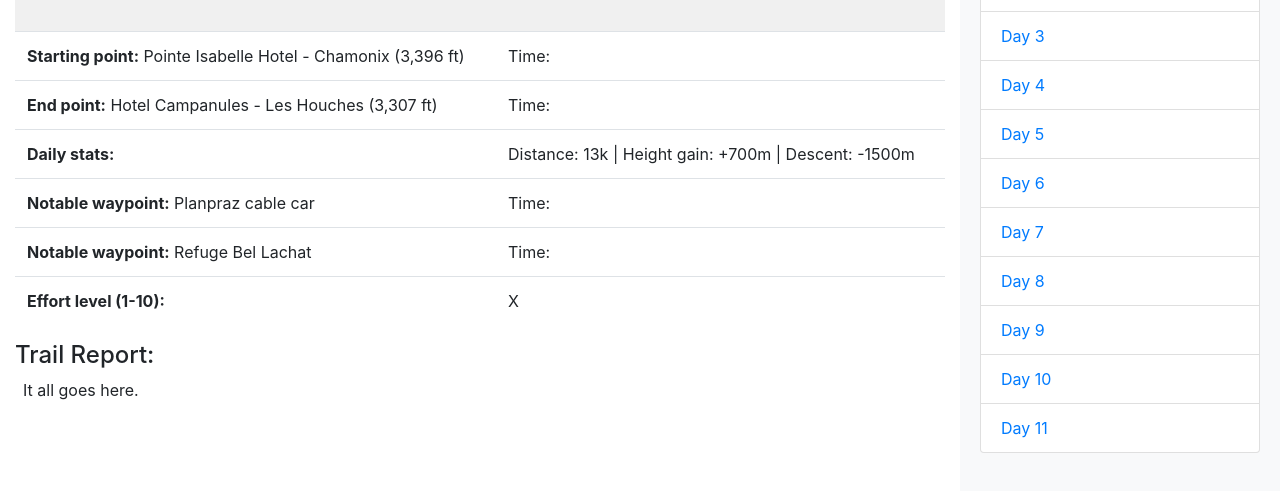
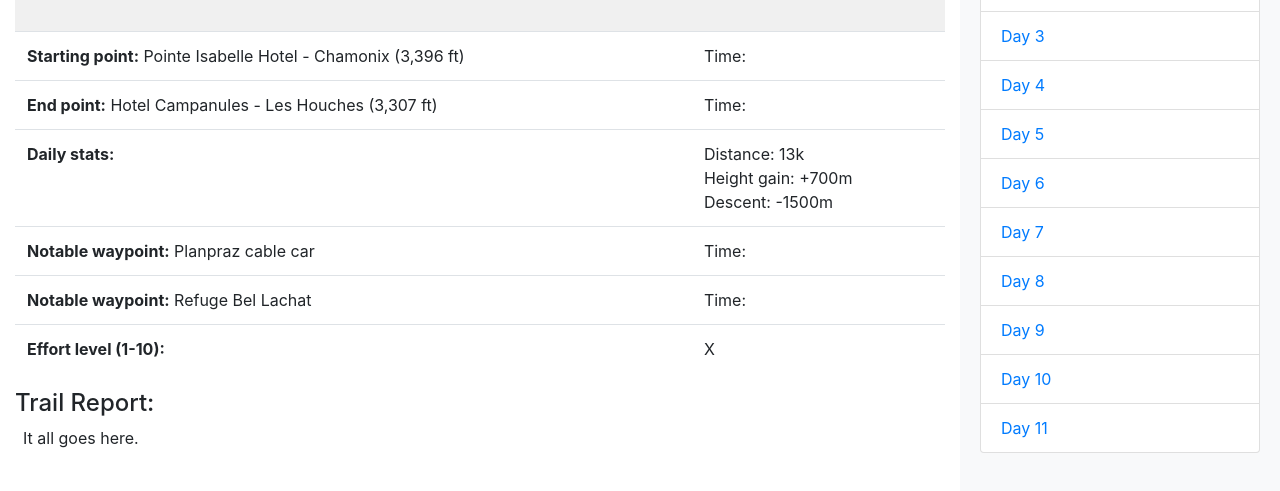
Before and after one commit to cpoff/tmb-travelogue, a website: page public/dailies/day1.html in a window 1280 px wide. Shown: the part 209-700 px from the top of the page. Drawn offline with nearby package versions, Linux system fonts and the light colour scheme.

```diff
--- a/public/dailies/day1.html
+++ b/public/dailies/day1.html
@@ -80,7 +80,9 @@
                         </tr>
                         <tr>
                             <td><b>Daily stats:</b> </td>
-                            <td>Distance: 13k | Height gain: +700m | Descent: -1500m</td>
+                            <td>Distance: 13k<br>
+                            Height gain: +700m<br>
+                            Descent: -1500m</td>
                         </tr>
                         <tr>
                             <td><b>Notable waypoint:</b> Planpraz cable car</td>
```
